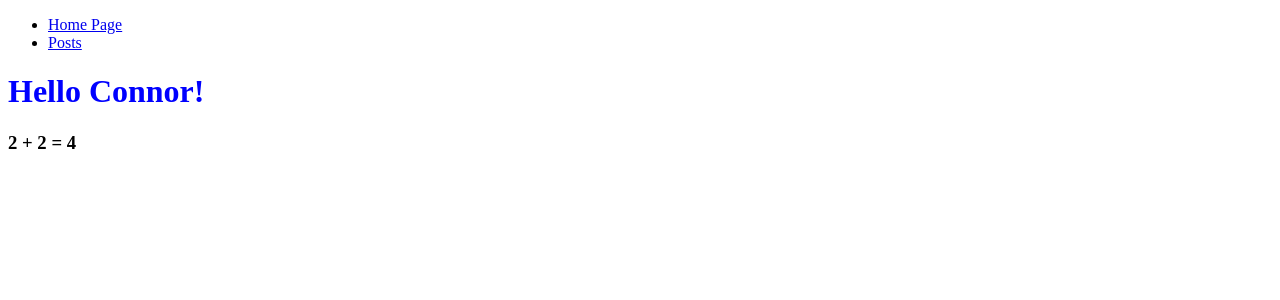
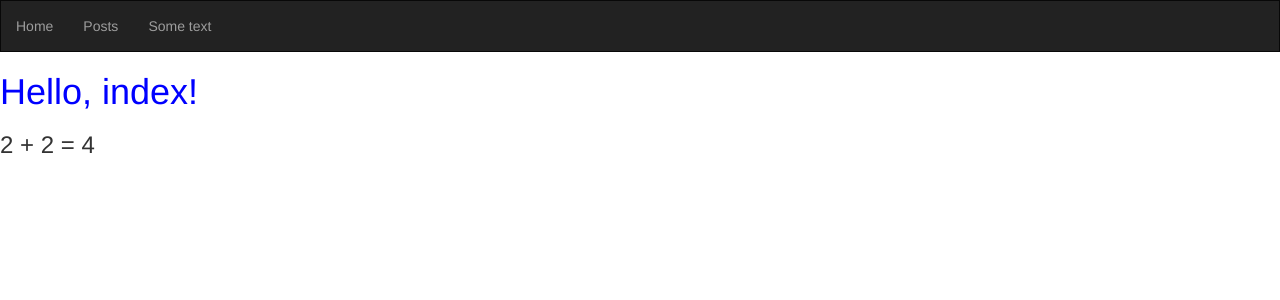
Before and after one commit to mattstermh93/Flask-Functions, a Flask app: page /index in a window 1280 px wide. Shown: the top 300 px of the page. Run offline with Flask 2, Linux system fonts and the light colour scheme; some libraries are stand-ins or nearby versions.

Commit message:
added navbar, made some pretty additions

```diff
--- a/app/__init__.py
+++ b/app/__init__.py
@@ -1,5 +1,8 @@
 from flask import Flask
+from flask_bootstrap import Bootstrap
 
 app = Flask(__name__) # magic method name, Flash will define the name
 
 from app import routes
+
+bootstrap = Bootstrap(app)
--- a/app/routes.py
+++ b/app/routes.py
@@ -1,13 +1,13 @@
 from app import app
 from flask import render_template, redirect, url_for
 
-@app.route('/')
-@app.route('/index')
-def index():
+@app.route('/<name>', methods=['GET', 'PUT'])
+@app.route('/index/<name>', methods=['GET', 'PUT'])
+def index(name):
     user = { 'username': 'Connor'}
     num = 2 + 2
     return render_template("index.html", user2=user,
-    num=num, title='Home Page')
+    num=num, name=name, title='Home Page')
 
 @app.route('/posts')
 def posts():
--- a/app/static/css/main.css
+++ b/app/static/css/main.css
@@ -1,3 +1,7 @@
 h1 {
   color: blue;
 }
+
+.navbar, .navbar-inverse {
+  border-radius: 0px;
+}
--- a/app/templates/base.html
+++ b/app/templates/base.html
@@ -1,23 +1,24 @@
-<!DOCTYPE html>
-<html lang="en" dir="ltr">
-  <head>
-    <meta charset="utf-8">
-    {% if title %}
-      <title>{{ title }} - Sample Project</title>
-    {% else %}
-      <title>Sample - Home Page</title>
-    {% endif %}
-    <link rel="stylesheet" href="../static/css/main.css">
-  </head>
-  <body>
-    <header>
-      <nav>
-        <ul>
-          <li><a href="/index">Home Page</a></li>
-          <li><a href="/posts">Posts</a></li>
-        </ul>
-      </nav>
-    </header>
-  {% block content %} {% endblock %}
-  </body>
-</html>
+{% extends 'bootstrap/base.html' %}
+
+  {% block title %}
+    My Project
+  {% endblock %}
+
+{% block styles %}
+  {{ super() }}
+  <link rel="stylesheet" href="../static/css/main.css">
+{% endblock %}
+
+{% block navbar %}
+  <nav class="navbar navbar-inverse">
+    <ul class="nav navbar-nav">
+      <li><a href="/index">Home</a></li>
+      <li><a href="posts">Posts</a></li>
+    </ul>
+  <p class="navbar-text">Some text</p>
+  </nav>
+{% endblock %}
+
+{% block content %}
+  {% block app_content %}{% endblock %}
+{% endblock %}
--- a/app/templates/index.html
+++ b/app/templates/index.html
@@ -1,6 +1,8 @@
 {% extends 'base.html' %}
 
-{% block content %}
-    <h1>Hello {{ user2.username }}!</h1>
+{% block title %} Home - {{ super() }} {% endblock %}
+
+{% block app_content %}
+    <h1>Hello, {{ name }}!</h1>
     <h3>2 + 2 = {{ num }}</h3>
 {% endblock %}
--- a/app/templates/posts.html
+++ b/app/templates/posts.html
@@ -1,6 +1,8 @@
 {% extends 'base.html' %}
 
-{% block content %}
+{% block title %} Posts - {{ super() }} {% endblock %}
+
+{% block app_content %}
   <h1> Below are some posts: </h1>
   {% for post in posts %}
     <p>{{ post }}</p>
```
